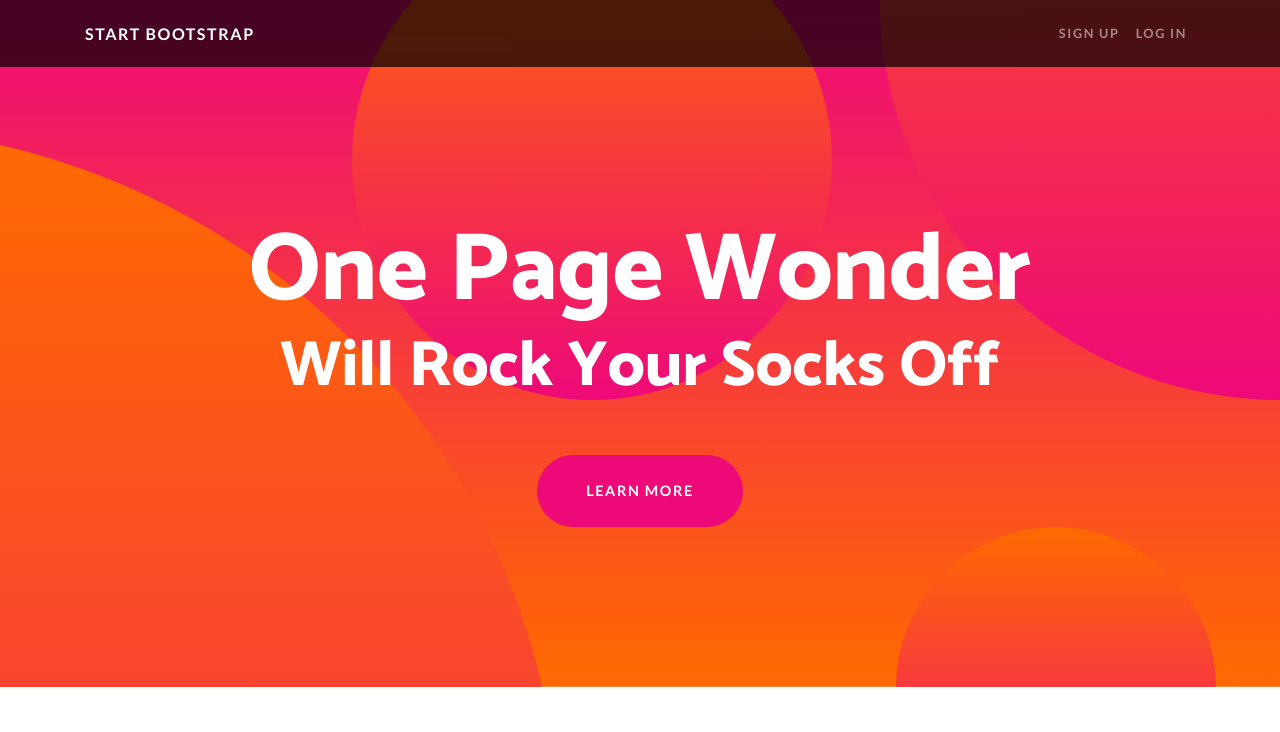
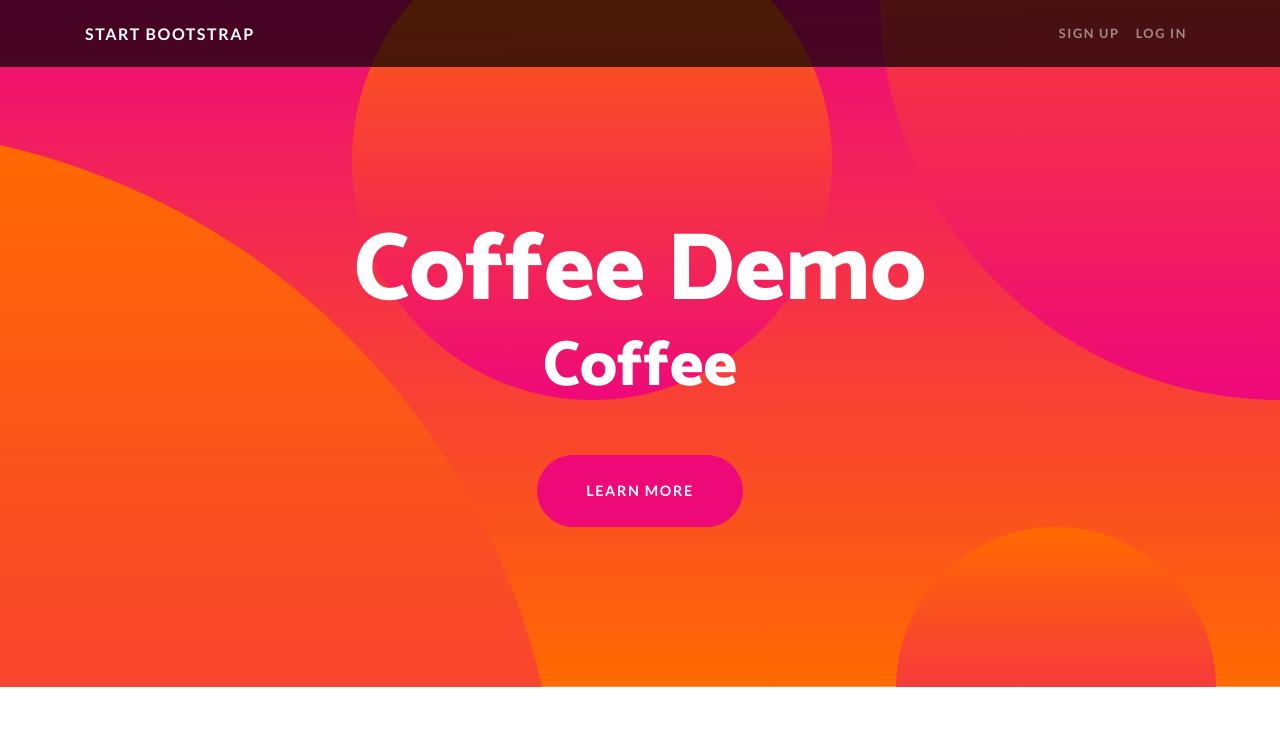
Before and after one commit to jinscoe-zz/coffeedemo, a website: page index.html in a window 1280 px wide. Shown: the top 732 px of the page. Drawn offline with Linux system fonts and the light colour scheme.

Commit message:
Inserted demo text

```diff
--- a/index.html
+++ b/index.html
@@ -47,8 +47,8 @@
     <header class="masthead text-center text-white">
       <div class="masthead-content">
         <div class="container">
-          <h1 class="masthead-heading mb-0">One Page Wonder</h1>
-          <h2 class="masthead-subheading mb-0">Will Rock Your Socks Off</h2>
+          <h1 class="masthead-heading mb-0">Coffee Demo</h1>
+          <h2 class="masthead-subheading mb-0">Coffee</h2>
           <a href="#" class="btn btn-primary btn-xl rounded-pill mt-5">Learn More</a>
         </div>
       </div>
```
